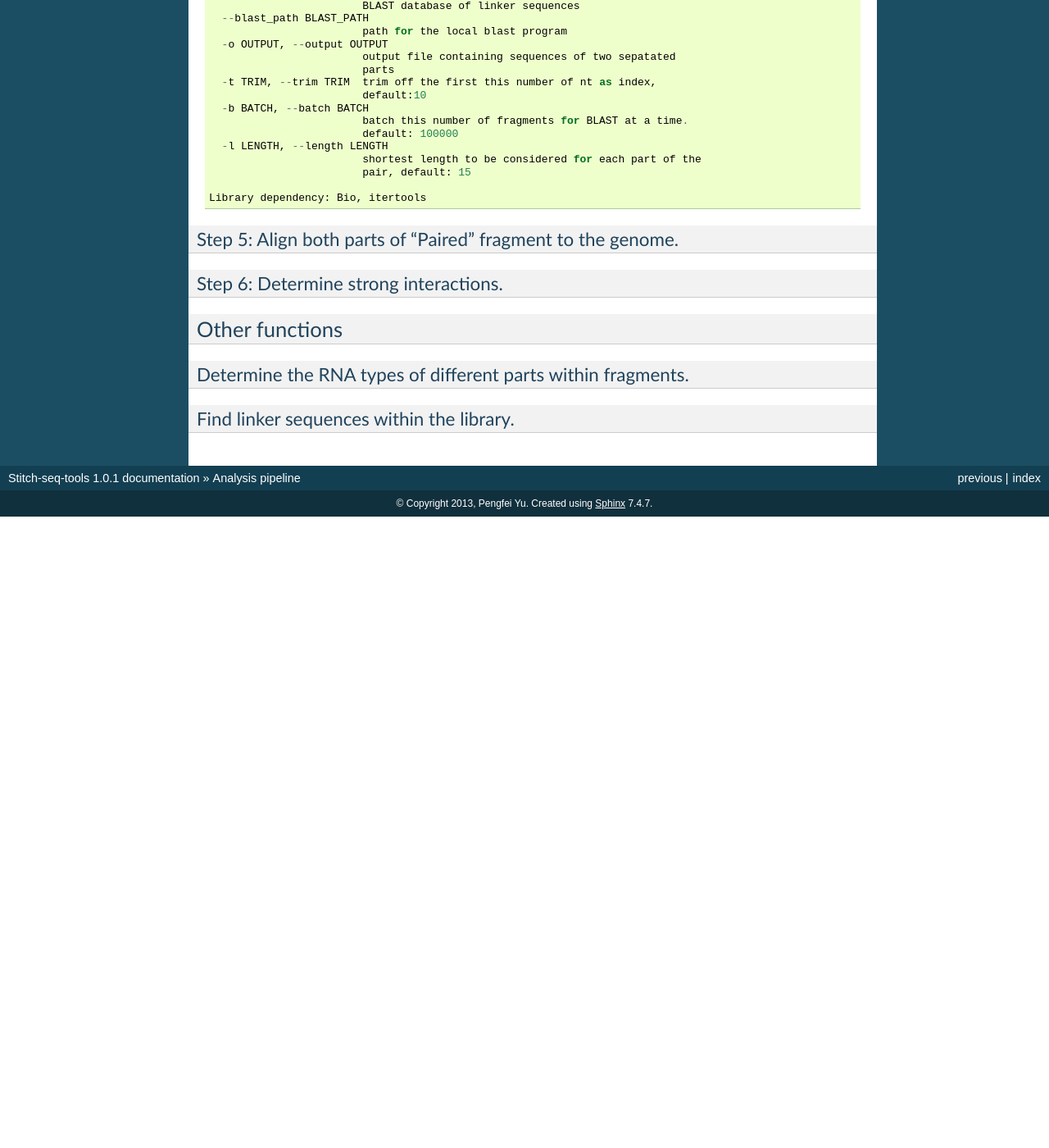
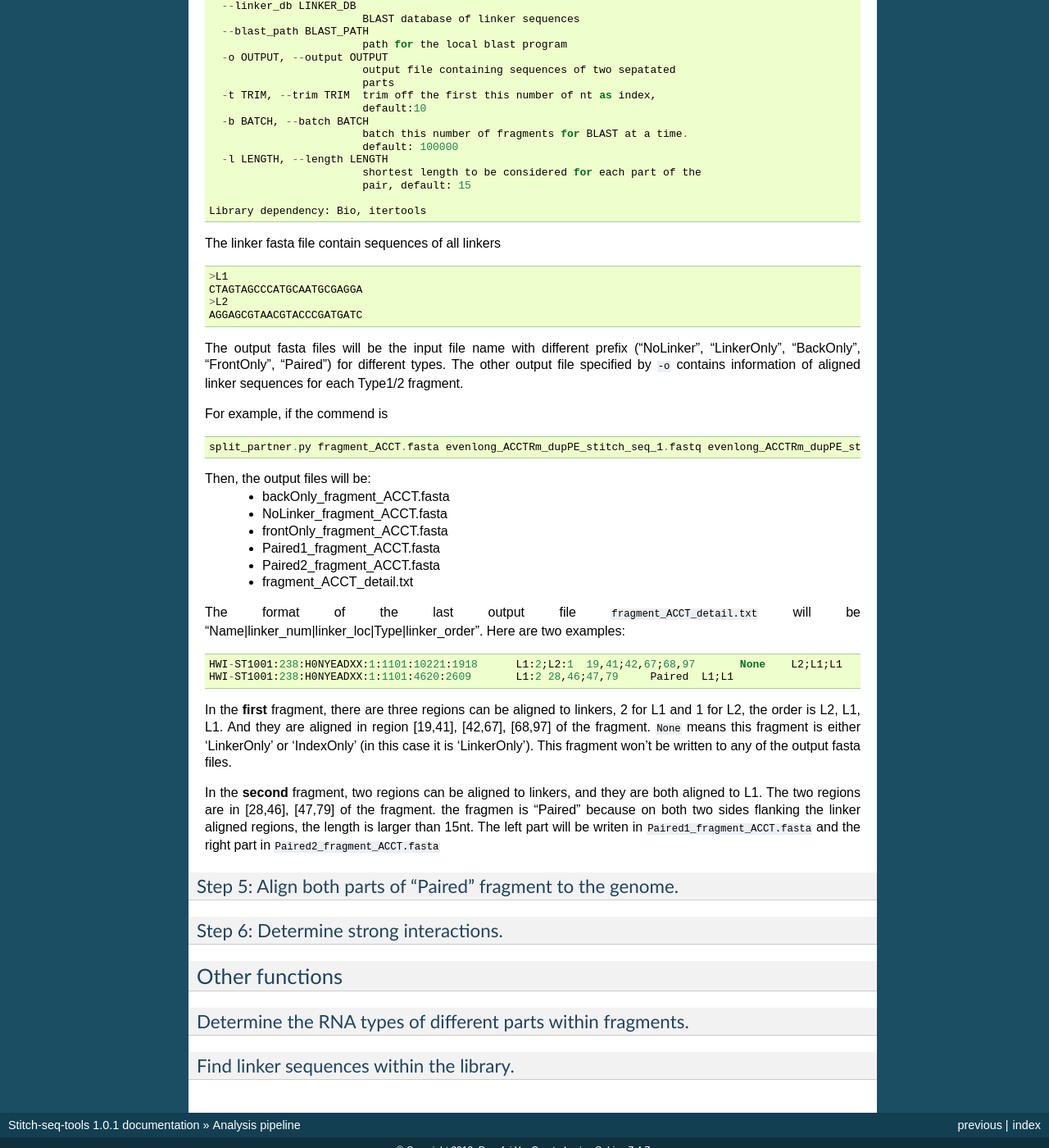
Before and after one commit to yu68/RNA-Hi-C, a Sphinx documentation site: the page built from doc/source/Analysis_pipeline.rst, in a window 1280 px wide and 1400 px high, scrolled down 3769 px. Shown: the whole window at 82% size. Built offline with Sphinx 7.4.7, drawn with Linux system fonts in a browser that asks for light colours; formulas are drawn with MathJax 3; before the commit the page ends 4399 px from its top, so only the background shows below that.

Commit message:
update doc pipeline

```diff
--- a/doc/source/Analysis_pipeline.rst
+++ b/doc/source/Analysis_pipeline.rst
@@ -111,10 +111,12 @@ Step 3: Recover fragments for each library.
 -------------------------------------------
 
 **After splitting the libraries, the later steps from here (Step 3-6) are executed parallelly for each sample.**
+
 In this step, we are trying to recover the fragments based on local alignment. The fragments are classifed as several different types as shown in the figure below. The flow chart is also clarified at the top.
 
 .. image:: workflow_for_recoverFragment.jpg
    :width: 600 px
+
 
 We will use a complied program ``recoverFragment`` to do that ::
 
@@ -155,6 +157,7 @@ When we recovered the fragments, the next we are goting to do is to find parts t
 .. image:: summary.jpg
    :width: 600 px
 
+
 This will be done by ``split_partner.py`` ::
 
   usage: split_partner.py [-h] [-e EVALUE] [--linker_db LINKER_DB]
@@ -194,11 +197,42 @@ This will be done by ``split_partner.py`` ::
 
   Library dependency: Bio, itertools
 
+The linker fasta file contain sequences of all linkers ::
+
+  >L1
+  CTAGTAGCCCATGCAATGCGAGGA
+  >L2
+  AGGAGCGTAACGTACCCGATGATC
+
+The output fasta files will be the input file name with different prefix ("NoLinker", "LinkerOnly", "BackOnly", "FrontOnly", "Paired") for different types. The other output file specified by ``-o`` contains information of aligned linker sequences for each Type1/2 fragment.
+
+For example, if the commend is ::
+
+  split_partner.py fragment_ACCT.fasta evenlong_ACCTRm_dupPE_stitch_seq_1.fastq evenlong_ACCTRm_dupPE_stitch_seq_2.fastq -o fragment_ACCT_detail.txt --linker_db linker.fa
+
+Then, the output files will be:
+ * backOnly_fragment_ACCT.fasta
+ * NoLinker_fragment_ACCT.fasta
+ * frontOnly_fragment_ACCT.fasta
+ * Paired1_fragment_ACCT.fasta
+ * Paired2_fragment_ACCT.fasta
+ * fragment_ACCT_detail.txt
+
+The format of the last output file ``fragment_ACCT_detail.txt`` will be "Name|linker_num|linker_loc|Type|linker_order". Here are two examples: ::
+
+  HWI-ST1001:238:H0NYEADXX:1:1101:10221:1918      L1:2;L2:1  19,41;42,67;68,97       None    L2;L1;L1
+  HWI-ST1001:238:H0NYEADXX:1:1101:4620:2609       L1:2 28,46;47,79     Paired  L1;L1
+
+In the **first** fragment, there are three regions can be aligned to linkers, 2 for L1 and 1 for L2, the order is L2, L1, L1. And they are aligned in region [19,41], [42,67], [68,97] of the fragment. ``None`` means this fragment is either 'LinkerOnly' or 'IndexOnly' (in this case it is 'LinkerOnly'). This fragment won't be written to any of the output fasta files.
+
+In the **second** fragment, two regions can be aligned to linkers, and they are both aligned to L1. The two regions are in [28,46], [47,79] of the fragment. the fragmen is "Paired" because on both two sides flanking the linker aligned regions, the length is larger than 15nt. The left part will be writen in ``Paired1_fragment_ACCT.fasta`` and the right part in ``Paired2_fragment_ACCT.fasta``
 
 .. _step5:
 
 Step 5: Align both parts of "Paired" fragment to the genome.
 ------------------------------------------------------------
+
+
 
 .. _step6:
 
```
Also changed, not shown: 5 other files.
